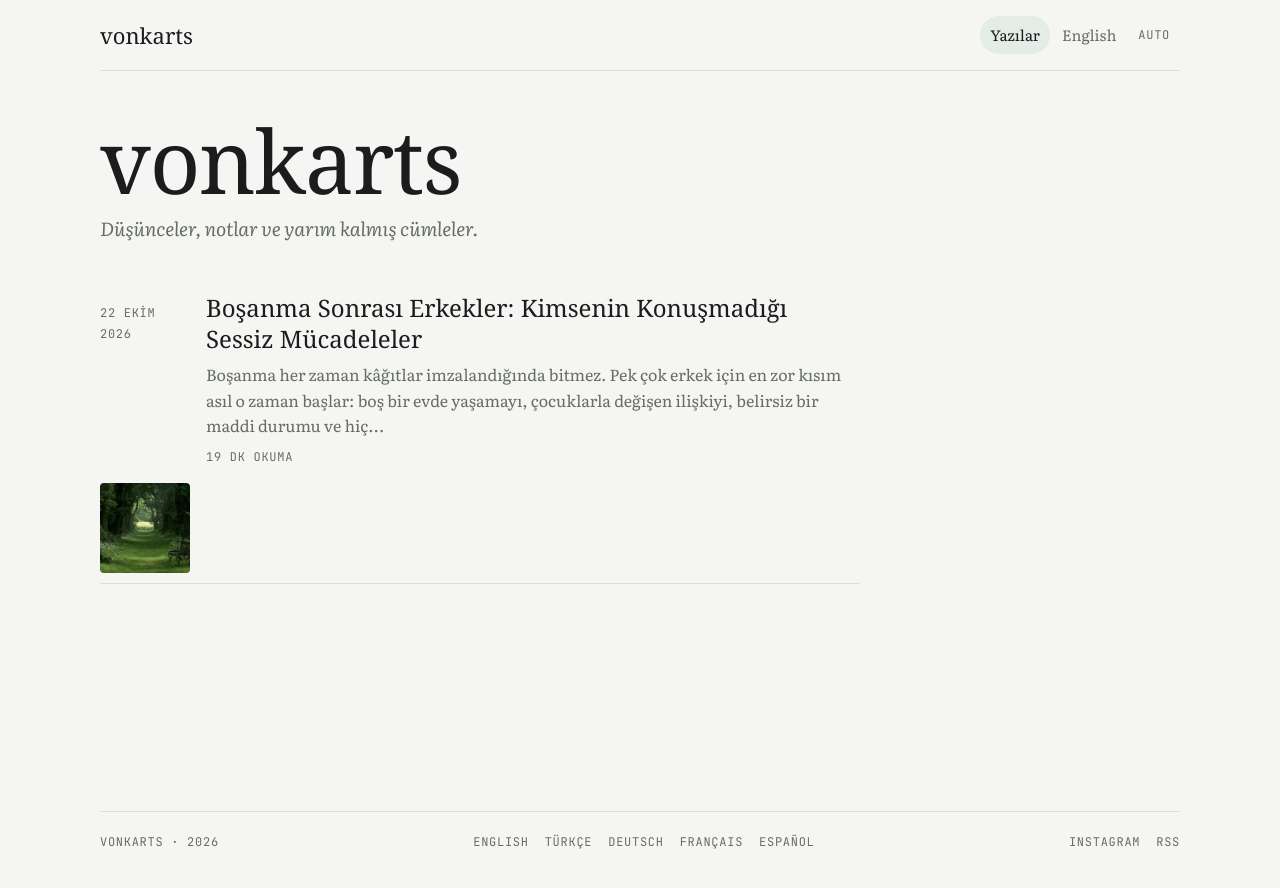
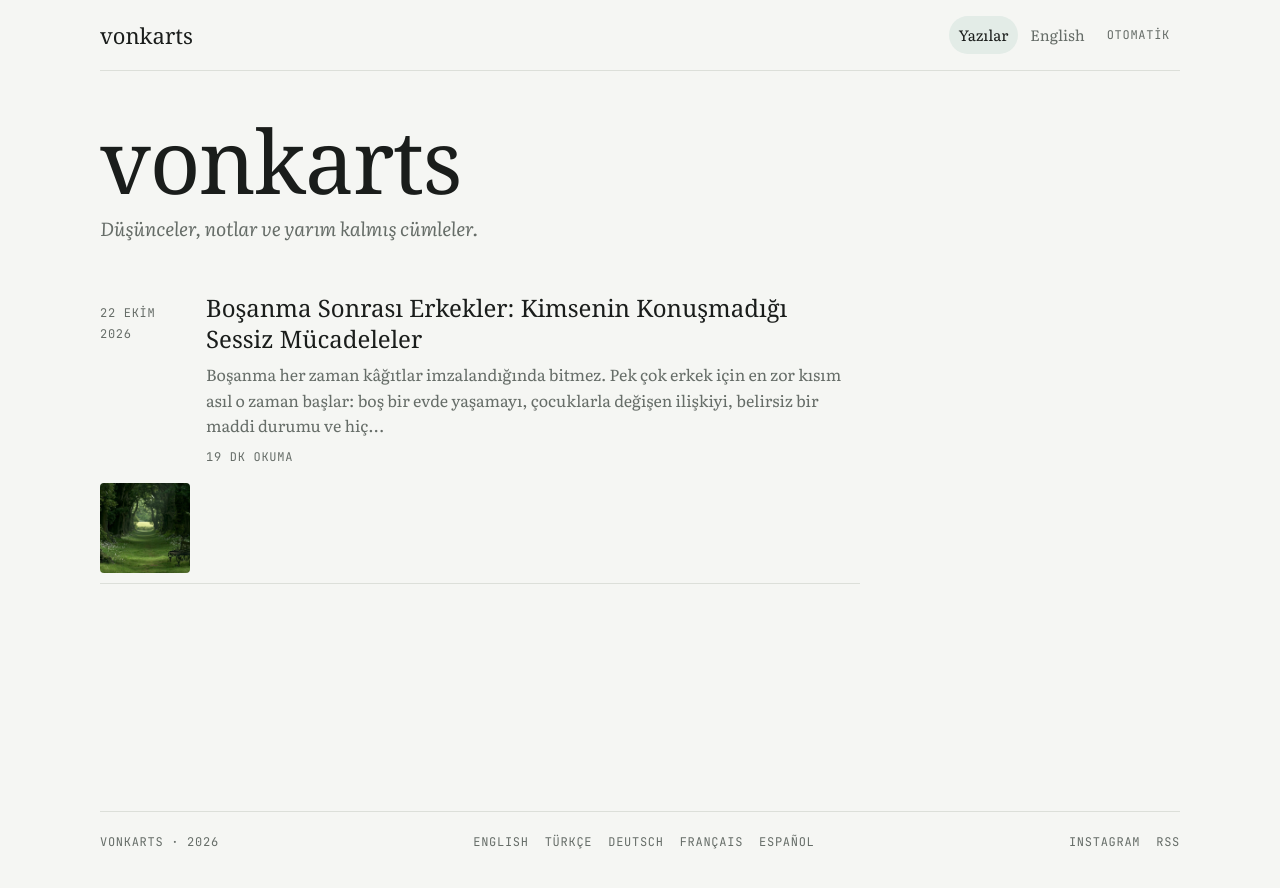
Before and after one commit to vonkarts/vonkarts.github.io, a Jekyll site: the page built from tr/index.html, in a window 1280 px wide. Shown: the top 888 px of the page. Built offline with Jekyll 4.4.1, drawn with Linux system fonts in a browser that asks for light colours; some web fonts are replaced.

Commit message:
Keep the brand name untranslated; localize theme button
Co-Authored-By: Claude Opus 5.5 <noreply@anthropic.com>
Claude-Session: https://claude.ai/code/session_01HayH8JCZQBzi5F45oJrDMF

```diff
--- a/_data/i18n.yml
+++ b/_data/i18n.yml
@@ -14,6 +14,7 @@ en:
   no_posts: No posts in this language yet.
   date: "[m] [d], [y]"
   months: [January, February, March, April, May, June, July, August, September, October, November, December]
+  theme: [Auto, Light, Dark]
 tr:
   name: Türkçe
   home: /tr/
@@ -29,6 +30,7 @@ tr:
   no_posts: Henüz Türkçe yazı yok.
   date: "[d] [m] [y]"
   months: [Ocak, Şubat, Mart, Nisan, Mayıs, Haziran, Temmuz, Ağustos, Eylül, Ekim, Kasım, Aralık]
+  theme: [Otomatik, Açık, Koyu]
 de:
   name: Deutsch
   home: /de/
@@ -44,6 +46,7 @@ de:
   no_posts: Noch keine Artikel auf Deutsch.
   date: "[d]. [m] [y]"
   months: [Januar, Februar, März, April, Mai, Juni, Juli, August, September, Oktober, November, Dezember]
+  theme: [Auto, Hell, Dunkel]
 fr:
   name: Français
   home: /fr/
@@ -59,6 +62,7 @@ fr:
   no_posts: Pas encore d’articles en français.
   date: "[d] [m] [y]"
   months: [janvier, février, mars, avril, mai, juin, juillet, août, septembre, octobre, novembre, décembre]
+  theme: [Auto, Clair, Sombre]
 es:
   name: Español
   home: /es/
@@ -74,3 +78,4 @@ es:
   no_posts: Todavía no hay artículos en español.
   date: "[d] de [m] de [y]"
   months: [enero, febrero, marzo, abril, mayo, junio, julio, agosto, septiembre, octubre, noviembre, diciembre]
+  theme: [Auto, Claro, Oscuro]
--- a/_layouts/default.html
+++ b/_layouts/default.html
@@ -51,7 +51,7 @@
   {% if page.layout == 'post' %}<div id="progress" aria-hidden="true"></div>{% endif %}
   <div class="wrap">
     <nav class="nav" aria-label="Main">
-      <a class="nav-brand" href="{{ '/' | relative_url }}">{{ site.title }}</a>
+      <a class="nav-brand notranslate" translate="no" href="{{ '/' | relative_url }}">{{ site.title }}</a>
       <div class="nav-links">
         {%- assign PL = page.lang | default: 'en' %}
         {%- if PL != 'en' %}
@@ -63,7 +63,8 @@
         <a href="{{ '/archive/' | relative_url }}"{% if page.url == '/archive/' %} aria-current="page"{% endif %}>Archive</a>
         <a href="{{ '/about/' | relative_url }}"{% if page.url == '/about/' %} aria-current="page"{% endif %}>About</a>
         {%- endif %}
-        <button type="button" class="theme" id="theme-btn" aria-label="Change theme">Auto</button>
+        {%- assign TL = site.data.i18n[PL].theme | default: site.data.i18n.en.theme %}
+        <button type="button" class="theme" id="theme-btn" aria-label="Theme" data-labels="{{ TL | join: '|' }}">{{ TL[0] }}</button>
       </div>
     </nav>
 
--- a/_layouts/lang_home.html
+++ b/_layouts/lang_home.html
@@ -4,7 +4,7 @@ layout: default
 {%- assign T = site.data.i18n[page.lang] -%}
 {%- assign lp = site.posts | where: "lang", page.lang -%}
 <header class="masthead">
-  <h1 class="site-title">{{ site.title }}</h1>
+  <h1 class="site-title notranslate" translate="no">{{ site.title }}</h1>
   <p class="tagline">{{ T.tagline }}</p>
 </header>
 <div class="archive">
--- a/assets/main.js
+++ b/assets/main.js
@@ -4,6 +4,7 @@
   var theme = 'system';
   try { theme = localStorage.getItem('tema') || 'system'; } catch(e){}
   var btn = document.getElementById('theme-btn');
+  if(btn && btn.getAttribute('data-labels')){ var lb = btn.getAttribute('data-labels').split('|'); if(lb.length === 3){ LABEL = {system: lb[0], light: lb[1], dark: lb[2]}; } }
   function apply(){
     if(theme === 'system') document.documentElement.removeAttribute('data-theme');
     else document.documentElement.setAttribute('data-theme', theme);
--- a/index.html
+++ b/index.html
@@ -5,7 +5,7 @@ ref: home
 ---
 {%- assign en_posts = site.posts | where: "lang", "en" -%}
 <header class="masthead">
-  <h1 class="site-title">{{ site.title }}</h1>
+  <h1 class="site-title notranslate" translate="no">{{ site.title }}</h1>
   <p class="tagline">{{ site.description }}</p>
 </header>
 
```
